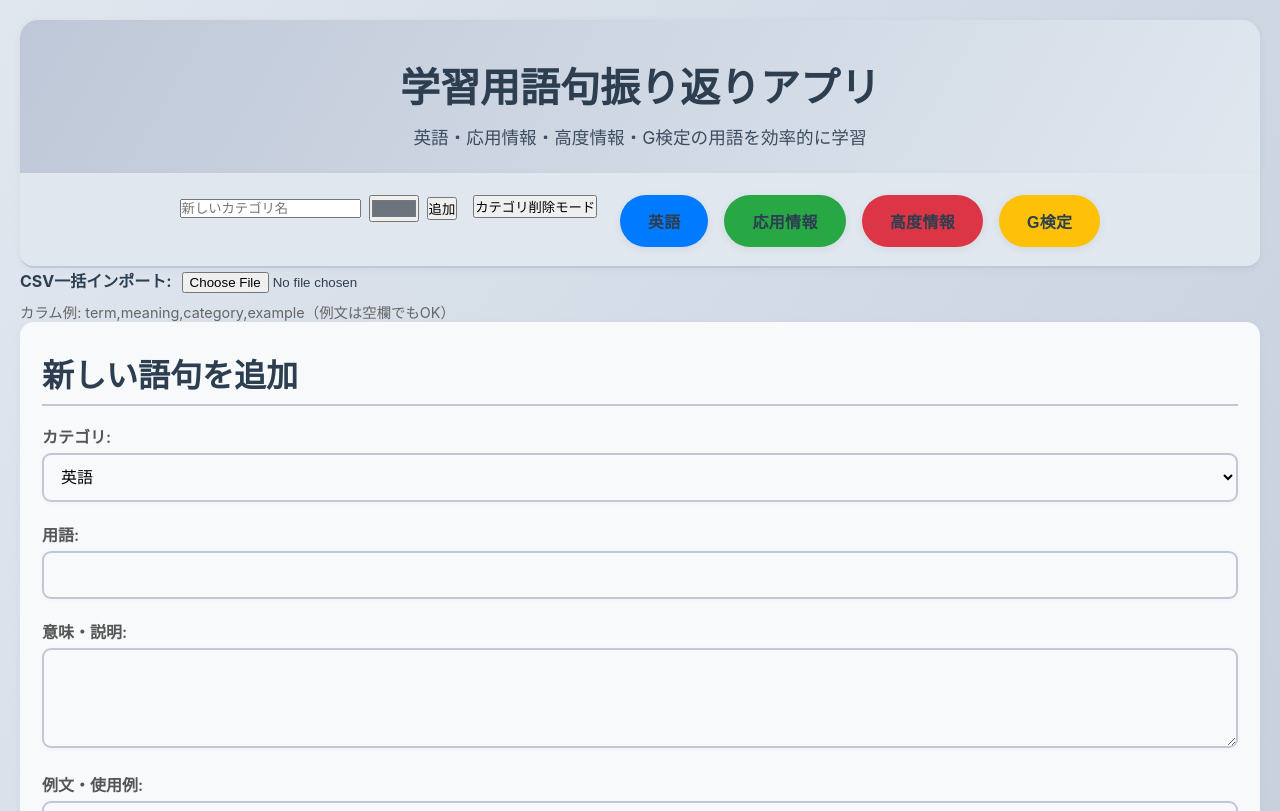
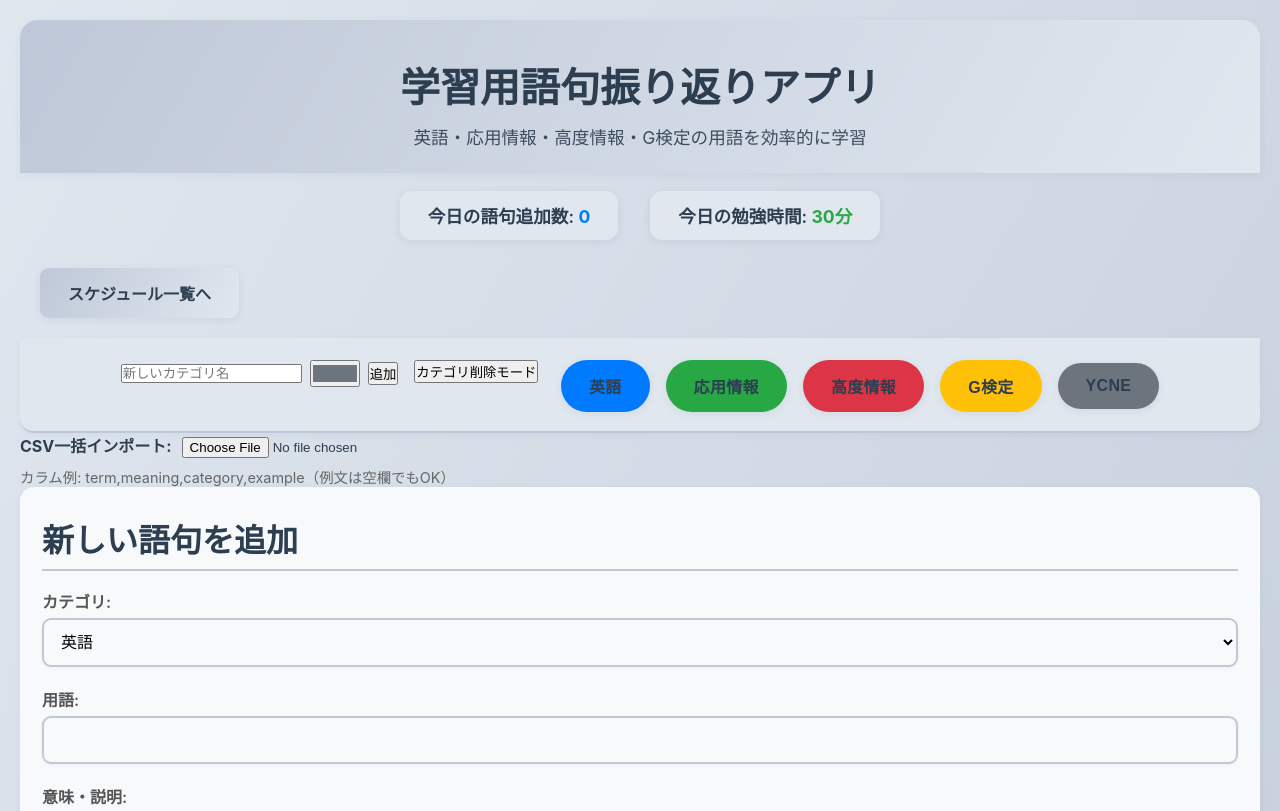
Before and after one commit to Yusei-Maekawa/NewWord, a React (Create React App) app: page / in a window 1280 px wide. Shown: the top 811 px of the page. Built offline with nearby package versions, Linux system fonts and the light colour scheme.

Commit message:
スケジュール機能とエラー修正

```diff
--- a/package.json
+++ b/package.json
@@ -23,6 +23,7 @@
     "@types/node": "^24.0.15",
     "@types/react": "^19.1.8",
     "@types/react-dom": "^19.1.6",
+    "date-fns": "^4.1.0",
     "react": "^19.1.0",
     "react-dom": "^19.1.0",
     "react-scripts": "^5.0.1",
--- a/src/App.tsx
+++ b/src/App.tsx
@@ -2,12 +2,14 @@
 import React, { useState } from 'react';
 
 import Header from './components/Header';
+import { format } from 'date-fns';
 import CategoryNav from './components/CategoryNav';
 import { categories as initialCategories } from './data/categories';
 import TermsList from './components/TermsList';
 import AddTermForm from './components/AddTermForm';
 import CsvImportForm from './components/CsvImportForm';
 import StudySection from './components/StudySection';
+import SchedulePage from './components/SchedulePage';
 import EditTermModal from './components/EditTermModal';
 import Notification from './components/Notification';
 import { useTerms } from './hooks/useTerms';
@@ -20,6 +22,7 @@ const App: React.FC = () => {
   const [categories, setCategories] = useState([...initialCategories]);
   const [editTerm, setEditTerm] = useState<Term | null>(null);
   const [notification, setNotification] = useState<{ message: string; type: 'success' | 'error' } | null>(null);
+  const [showSchedule, setShowSchedule] = useState(false);
 
   const handleAddTerm = (termData: Omit<Term, 'id' | 'createdAt'>) => {
     addTerm(termData);
@@ -41,9 +44,29 @@ const App: React.FC = () => {
     setNotification({ message: '用語を削除しました！', type: 'success' });
   };
 
+  // 今日の日付
+  const today = format(new Date(), 'yyyy-MM-dd');
+  // 今日の語句追加数
+  const todayTerms = terms.filter(t => t.createdAt?.slice(0, 10) === today).length;
+  // 今日の勉強時間（ダミー: 例として30分固定）
+  const todayTime = 30; // 本来はstudyLogsから集計
+
   return (
     <div className="app-container">
       <Header />
+      <div style={{ display: 'flex', justifyContent: 'center', gap: '2em', margin: '18px 0 8px 0' }}>
+        <div style={{ background: '#e0e7ef', borderRadius: '12px', padding: '12px 28px', fontWeight: 600, fontSize: '1.1em', color: '#2c3e50', boxShadow: '0 2px 8px rgba(44,62,80,0.08)' }}>
+          今日の語句追加数: <span style={{ color: '#007bff', fontWeight: 700 }}>{todayTerms}</span>
+        </div>
+        <div style={{ background: '#e0e7ef', borderRadius: '12px', padding: '12px 28px', fontWeight: 600, fontSize: '1.1em', color: '#2c3e50', boxShadow: '0 2px 8px rgba(44,62,80,0.08)' }}>
+          今日の勉強時間: <span style={{ color: '#28a745', fontWeight: 700 }}>{todayTime}分</span>
+        </div>
+      </div>
+      <button className="btn" style={{ margin: '20px' }} onClick={() => setShowSchedule(true)}>スケジュール一覧へ</button>
+      {showSchedule ? (
+        <SchedulePage terms={terms} onBack={() => setShowSchedule(false)} />
+      ) : (
+        <>
           <CategoryNav
             activeCategory={activeCategory}
             onCategoryChange={setActiveCategory}
@@ -85,6 +108,8 @@ const App: React.FC = () => {
               onClose={() => setNotification(null)}
             />
           )}
+        </>
+      )}
     </div>
   );
 };
--- /dev/null
+++ b/src/components/ScheduleList.tsx
@@ -0,0 +1,65 @@
+
+import React from 'react';
+import { Term, StudyLog } from '../types';
+import { categories } from '../data/categories';
+
+export interface ScheduleListProps {
+  terms: Term[];
+  studyLogs: StudyLog[];
+  onBack: () => void;
+}
+
+function getScheduleSummary(terms: Term[], studyLogs: StudyLog[]) {
+  const summary: { [date: string]: { [category: string]: { terms: number; time: number } } } = {};
+  terms.forEach(term => {
+    const date = term.createdAt?.slice(0, 10);
+    if (!date) return;
+    if (!summary[date]) summary[date] = {};
+    if (!summary[date][term.category]) summary[date][term.category] = { terms: 0, time: 0 };
+    summary[date][term.category].terms++;
+  });
+  studyLogs.forEach(log => {
+    if (!summary[log.date]) summary[log.date] = {};
+    if (!summary[log.date][log.category]) summary[log.date][log.category] = { terms: 0, time: 0 };
+    summary[log.date][log.category].time += log.amount;
+  });
+  return summary;
+}
+
+const ScheduleList: React.FC<ScheduleListProps> = ({ terms, studyLogs, onBack }) => {
+  const summary = getScheduleSummary(terms, studyLogs);
+  const dates = Object.keys(summary).sort((a, b) => b.localeCompare(a));
+  return (
+    <div>
+      <section className="section">
+        <h2>スケジュール一覧</h2>
+        <button className="btn" onClick={onBack} style={{ marginBottom: '1em' }}>戻る</button>
+        <table style={{ width: '100%', borderCollapse: 'collapse', background: '#fff', borderRadius: '8px', overflow: 'hidden' }}>
+          <thead>
+            <tr style={{ background: '#e0e7ef' }}>
+              <th style={{ padding: '8px' }}>日付</th>
+              <th style={{ padding: '8px' }}>科目</th>
+              <th style={{ padding: '8px' }}>語句追加数</th>
+              <th style={{ padding: '8px' }}>勉強時間(分)</th>
+            </tr>
+          </thead>
+          <tbody>
+            {dates.map((date: string) => (
+              Object.keys(summary[date]).map((category: string) => (
+                <tr key={date + category}>
+                  <td style={{ padding: '8px', textAlign: 'center' }}>{date}</td>
+                  <td style={{ padding: '8px', textAlign: 'center' }}>{categories.find(c => c.key === category)?.name || category}</td>
+                  <td style={{ padding: '8px', textAlign: 'center' }}>{summary[date][category].terms}</td>
+                  <td style={{ padding: '8px', textAlign: 'center' }}>{summary[date][category].time}</td>
+                </tr>
+              ))
+            ))}
+          </tbody>
+        </table>
+      </section>
+    </div>
+  );
+};
+
+export default ScheduleList;
+// ...existing code...
--- /dev/null
+++ b/src/components/SchedulePage.tsx
@@ -0,0 +1,18 @@
+import React, { useState } from 'react';
+import { Term } from '../types';
+import { categories } from '../data/categories';
+import ScheduleList from './ScheduleList';
+
+// 簡易学習記録（ダミーデータ）
+const dummyLogs = [
+  { date: '2025-07-20', category: 'english', amount: 30 },
+  { date: '2025-07-20', category: 'ycne', amount: 45 },
+  { date: '2025-07-21', category: 'gkentei', amount: 20 },
+];
+
+const SchedulePage: React.FC<{ terms: Term[]; onBack: () => void }> = ({ terms, onBack }) => {
+  const [studyLogs] = useState(dummyLogs); // 本来はAppからpropsで受け取る
+  return <ScheduleList terms={terms} studyLogs={studyLogs} onBack={onBack} />;
+};
+
+export default SchedulePage;
--- /dev/null
+++ b/src/components/StudyLogCalendar.tsx
@@ -0,0 +1,2 @@
+
+export {};
--- a/src/data/categories.ts
+++ b/src/data/categories.ts
@@ -3,7 +3,8 @@ export const categories = [
   { key: 'english', name: '英語', color: '#007bff' },
   { key: 'applied', name: '応用情報', color: '#28a745' },
   { key: 'advanced', name: '高度情報', color: '#dc3545' },
-  { key: 'gkentei', name: 'G検定', color: '#ffc107' }
+  { key: 'gkentei', name: 'G検定', color: '#ffc107' },
+  { key: 'ycne', name: 'YCNE', color: '#6c757d' }
 ];
 
 export type CategoryKey = typeof categories[number]['key'];
--- a/src/types.ts
+++ b/src/types.ts
@@ -1,3 +1,9 @@
+// 学習記録（スケジュール用）
+export interface StudyLog {
+  date: string; // YYYY-MM-DD
+  category: string;
+  amount: number; // 分数
+}
 import { CategoryKey } from './data/categories';
 
 export interface Term {
```
Also changed, not shown: 2 other files (tests, documents, lock files or other folders). Lines whose indentation alone changed are shown as unchanged.
